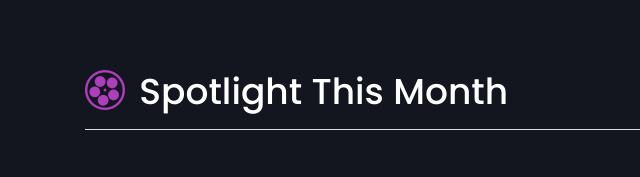
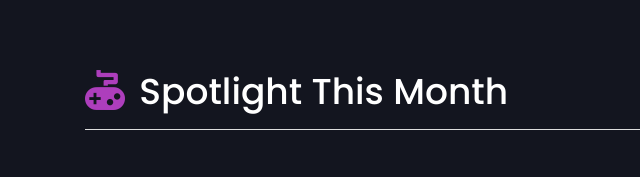
Before and after one commit to KenanAegean/GamerLog-Frontend, a plain HTML site: page games.html in a window 1280 px wide. Shown: the part 557-734 px from the top of the page, 0-640 px from the left. Drawn offline with Linux system fonts and the light colour scheme; files whose address does not match are found by name.

Commit message:
Pictures Updated

```diff
--- a/games.html
+++ b/games.html
@@ -86,7 +86,7 @@
 				<div class="row flexbox-center">
 					<div class="col-lg-6 text-center text-lg-left">
 					    <div class="section-title">
-							<h1><i class="icofont icofont-movie"></i> Spotlight This Month</h1>
+							<h1><i class="icofont icofont-game"></i> Spotlight This Month</h1>
 						</div>
 					</div>
 					<div class="col-lg-6 text-center text-lg-right">
```
Also changed, not shown: assets/img/portfolio/portfolio1.png, assets/img/portfolio/portfolio2.png, assets/img/portfolio/portfolio3.png, assets/img/portfolio/portfolio4.png, assets/img/portfolio/portfolio5.png, assets/img/portfolio/portfolio6.png, assets/img/slide1.png, assets/img/slide2.png, assets/img/slide3.png.
